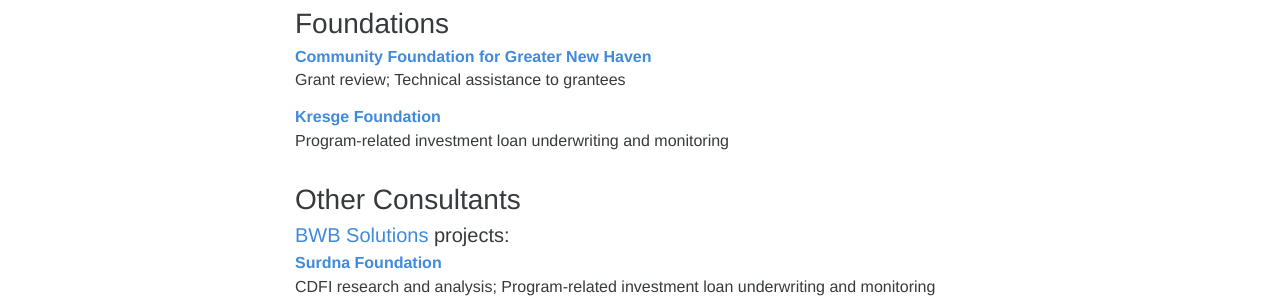
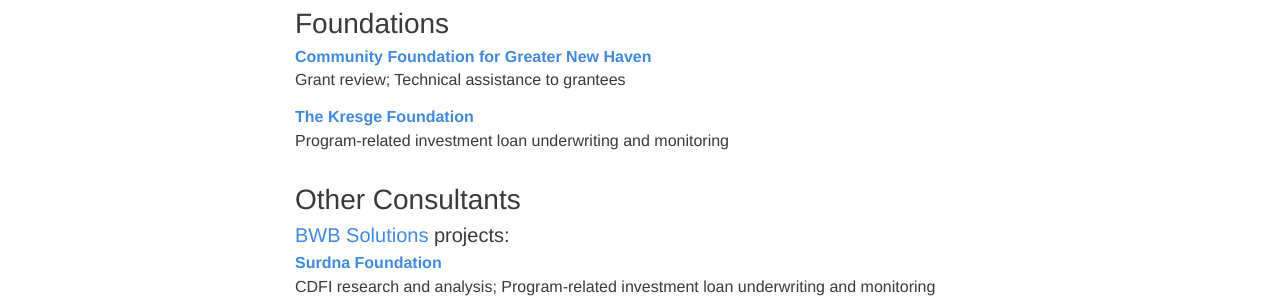
Before and after one commit to ClaireMorduch/clairemorduch, a Jekyll site: the page built from clients.md, in a window 1280 px wide. Shown: the part 1219-1519 px from the top of the page. Built offline with Jekyll 4.4.1, drawn with Linux system fonts in a browser that asks for light colours.

Commit message:
Update clients.md

```diff
--- a/clients.md
+++ b/clients.md
@@ -46,7 +46,7 @@ Grant writing assistance
 ##### [Community Foundation for Greater New Haven](http://www.cfgnh.org)
 Grant review; Technical assistance to grantees
 
-##### [Kresge Foundation](http://www.kresge.org)
+##### [The Kresge Foundation](http://www.kresge.org)
 Program-related investment loan underwriting and monitoring
 
 
```
